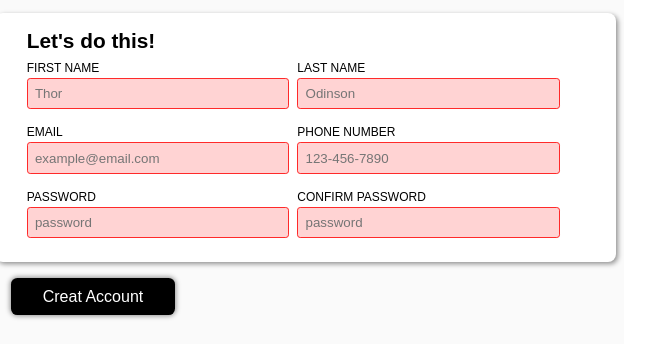
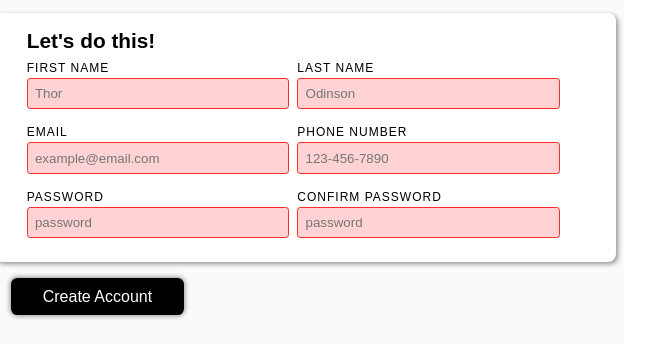
Before and after one commit to Mahdjoubabderraouf/signup-page, a plain HTML site: page index.html in a window 1280 px wide. Shown: the part 311-655 px from the top of the page, 524-1177 px from the left. Drawn offline with Linux system fonts and the light colour scheme.

Commit message:
Fix typo in create account button label and add letter-spacing to form labels

```diff
--- a/index.html
+++ b/index.html
@@ -66,7 +66,7 @@
                         </div>
                     </div>
                 </div>
-                <button type="submit">Creat Account</button>
+                <button type="submit">Create Account</button>
             </form>
             <p>Already have an account? <a href="#login">Log in</a></p>
 
--- a/style.css
+++ b/style.css
@@ -128,3 +128,6 @@ a {
   text-decoration: none;
   font-weight: 600;
 }
+label{
+  letter-spacing: 1px;
+}
```
